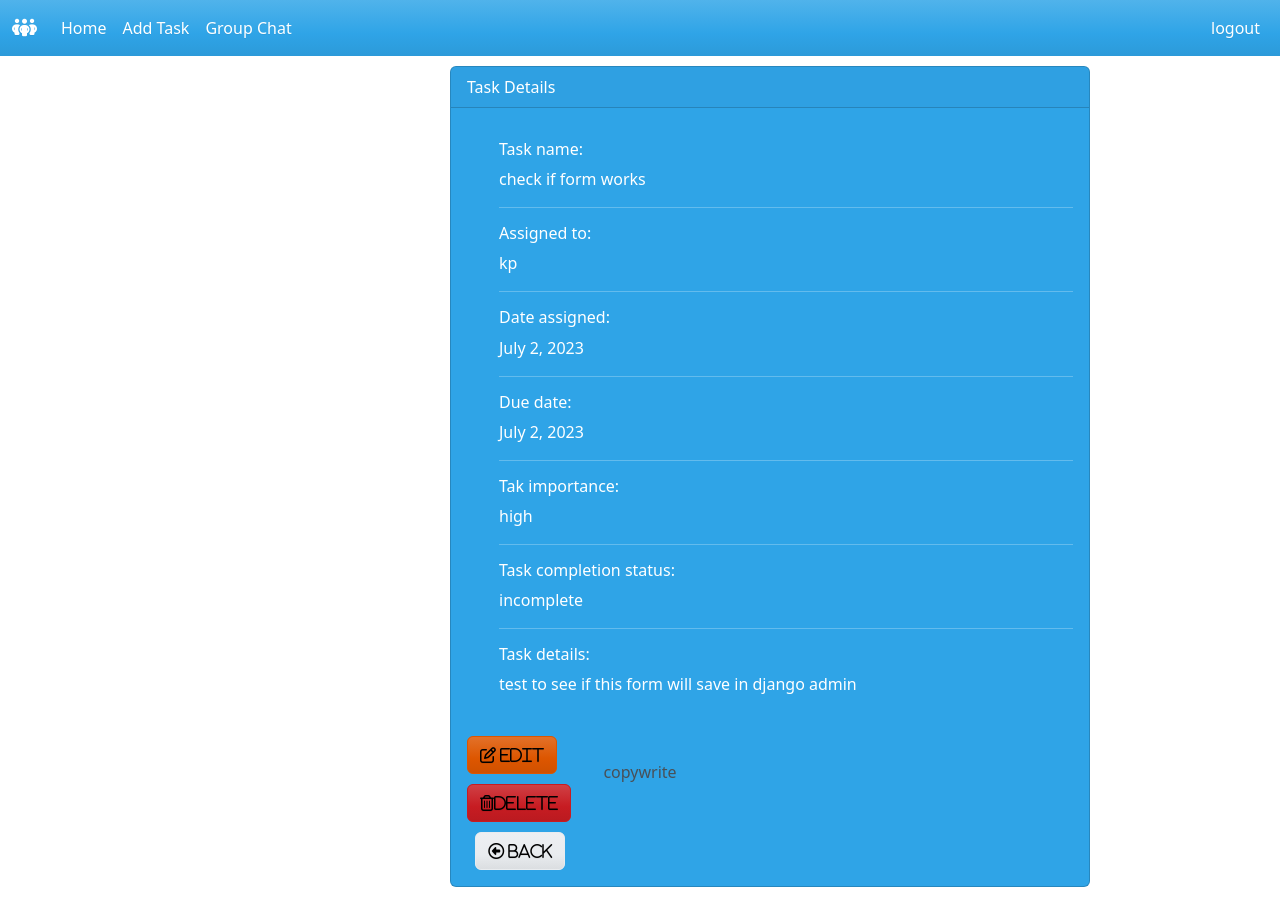
After one commit to Kgothatso-create/teamconnect, a Django app: page /view_task/1 in a window 1280 px wide. The commit adds this page. Run offline with Django 4.2, Linux system fonts and the light colour scheme; data comes from the database, SQL or seed files in the repository; both versions use the stored data as it was after the commit; some libraries are stand-ins or nearby versions.

Commit message:
1st commit for adding view task and delete functions

```diff
--- a/team/forms.py
+++ b/team/forms.py
@@ -3,8 +3,13 @@ from .models import AddTask
 
 class AddTaskForm(forms.ModelForm):
     class Meta:
+        # Specify the model associated with the form
         model = AddTask
+
+        # Specify the fields to include in the form
         fields = ['task_name', 'assigned_name', 'date_assigned', 'date_due', 'task_details', 'task_importance', 'completion_status']
+
+        # Define widgets to customize the HTML input types
         widgets = {
             'date_assigned': forms.DateInput(attrs={'type': 'date'}),
             'date_due': forms.DateInput(attrs={'type': 'date'}),
--- a/team/templates/base.html
+++ b/team/templates/base.html
@@ -5,13 +5,17 @@
     <meta charset="UTF-8">
     <meta name="viewport" content="width=device-width, initial-scale=1.0">
 
+    <!-- Load Bootstrap CSS file -->
     <link rel="stylesheet" href="{% static 'css/bootstrap.min.css'%}">
+
+    <!-- Load Font Awesome CSS file from a CDN -->
     <link rel="stylesheet" href="https://cdnjs.cloudflare.com/ajax/libs/font-awesome/6.4.0/css/all.min.css"/>
 
     <title>Base</title>
 </head>
 <body>
 
+    <!-- Navigation bar -->
     <nav class="navbar navbar-expand-lg bg-primary" data-bs-theme="dark">
         <div class="container-fluid">
           <a class="navbar-brand" href="#"><i class="fa-solid fa-people-group"></i></a>
@@ -41,6 +45,8 @@
  {% block body %}
 
  {% endblock %}
+
+ <!-- Footer -->
  <footer style="position: fixed; left: 0; bottom: 0; width: 100%; text-align: center; ">
     <p>copywrite</p>
   </footer>
--- /dev/null
+++ b/team/templates/view_task.html
@@ -0,0 +1,42 @@
+{% extends 'base.html' %}
+{% load static %}
+
+{% block body %}
+
+<div class="card text-white bg-primary mb-3" style="max-width: 40rem; margin-top: 10px; margin-left: 450px;">
+    <div class="card-header">Task Details</div>
+    <div class="card-body">
+        <ul>
+            <p> <h6>Task name:</h6> {{ tasks.task_name }}</p>
+            <hr>
+            <p><h6>Assigned to:</h6> {{ tasks.assigned_name }}</p>
+            <hr>
+            <p><h6>Date assigned:</h6> {{ tasks.date_assigned }}</p>
+            <hr>
+            <p><h6>Due date:</h6> {{ tasks.date_due }}</p>
+            <hr>
+            <p><h6>Tak importance:</h6> {{ tasks.task_importance }}</p>
+            <hr>
+            <p><h6>Task completion status:</h6> {{ tasks.completion_status }}</p>
+            <hr>
+            <p><h6>Task details:</h6> {{tasks.task_details}}</p>
+        </ul>
+
+        <br>
+        <button type="button" class="btn btn-warning"><a href="#"><i class="fa-regular fa-pen-to-square" style="color: black;"> Edit</i></a></button> &nbsp;
+
+        <form method="post" action="{% url 'delete_task' tasks.id %}" style="margin-top: 10px;">
+            {% csrf_token %}
+            <button type="submit" class="btn btn-danger delete-task">
+              <i class="fa-regular fa-trash-can delete-icon" style="color: black;">Delete</i>
+            </button>
+          </form> &nbsp;
+
+        <button type="button" class="btn btn-secondary" style="margin-top: 10px;"><a href="{% url 'index' %}"><i class="fa-regular fa-circle-left" style="color: black;"> Back</i></a></button>
+    </div>
+  </div>
+
+
+
+
+{% endblock %}
--- a/team/urls.py
+++ b/team/urls.py
@@ -19,5 +19,7 @@ from django.urls import path
 
 urlpatterns = [
     path('', views.index, name="index"),
-    path('addtask/',views.add_task, name="addtask")
+    path('addtask/',views.add_task, name="addtask"),
+    path('view_task/<int:id>', views.view_task, name="view_task"),
+    path('delete_task/<int:id>', views.delete_task, name="delete_task"),
 ]
--- a/team/views.py
+++ b/team/views.py
@@ -1,21 +1,37 @@
 from django.shortcuts import render, redirect
+from django.http import HttpResponseRedirect
 from .models import AddTask
 from .forms import AddTaskForm
 from django.contrib import messages
+from django.urls import reverse
 
 # Create your views here.
 def index(request):
+    # Retrieve all tasks from the database
     tasks = AddTask.objects.all()
+
+    # Prepare the context dictionary with the tasks data
     context = {'tasks': tasks}
+
+    # Render the index.html template with the provided context
     return render(request, "index.html", context)
 
+
 def add_task(request):
+    # Create an instance of the AddTaskForm
     form = AddTaskForm()
+
+    # Get all existing tasks from the database
     tasks = AddTask.objects.all()
 
+    # Check if the request method is POST (i.e., form submission)
     if request.method == 'POST':
+        # Create a new instance of the AddTaskForm with the submitted data
         form = AddTaskForm(request.POST)
+
+        # Check if the form data is valid
         if form.is_valid():
+            # Extract the cleaned data from the form
             task_name = form.cleaned_data['task_name']
             assigned_name = form.cleaned_data['assigned_name']
             date_assigned = form.cleaned_data['date_assigned']
@@ -24,12 +40,45 @@ def add_task(request):
             task_importance = form.cleaned_data['task_importance']
             completion_status = form.cleaned_data['completion_status']
 
-            tasks_object = AddTask(task_name=task_name, assigned_name=assigned_name,date_assigned=date_assigned, date_due=date_due, task_details=task_details,  task_importance=task_importance, completion_status=completion_status)
+            # Create a new AddTask object with the extracted data
+            tasks_object = AddTask(
+                task_name=task_name,
+                assigned_name=assigned_name,
+                date_assigned=date_assigned,
+                date_due=date_due,
+                task_details=task_details,
+                task_importance=task_importance,
+                completion_status=completion_status
+            )
+
+            # Save the new task object to the database
             tasks_object.save()
 
+            # Display a success message
             messages.success(request, "Task added successfully")
+
+            # Redirect to the index page
             return redirect("index")
+
+    # If the request method is not POST (i.e., initial load or invalid form submission)
     else:
+        # Create a new instance of the AddTaskForm
         form = AddTaskForm()
-        context = {'forms':form, 'task':tasks}
+
+        # Prepare the context with the form and tasks data
+        context = {'forms': form, 'task': tasks}
+
+        # Render the addtask.html template with the context
         return render(request, 'addtask.html', context)
+
+def view_task(request,id):
+    task = AddTask.objects.get(id=id)
+    context = {"tasks": task}
+    return render(request, 'view_task.html', context)
+
+def delete_task(request,id):
+    if request.method == "POST":
+        task = AddTask.objects.get(id=id)
+        task.delete()
+        messages.success(request,"Task deleted")
+        return HttpResponseRedirect (reverse('index'))
```
Also changed, not shown: team/models.py (+16 -0 lines), team/templates/addtask.html (+5 -2 lines), team/templates/index.html (+14 -13 lines), db.sqlite3.
